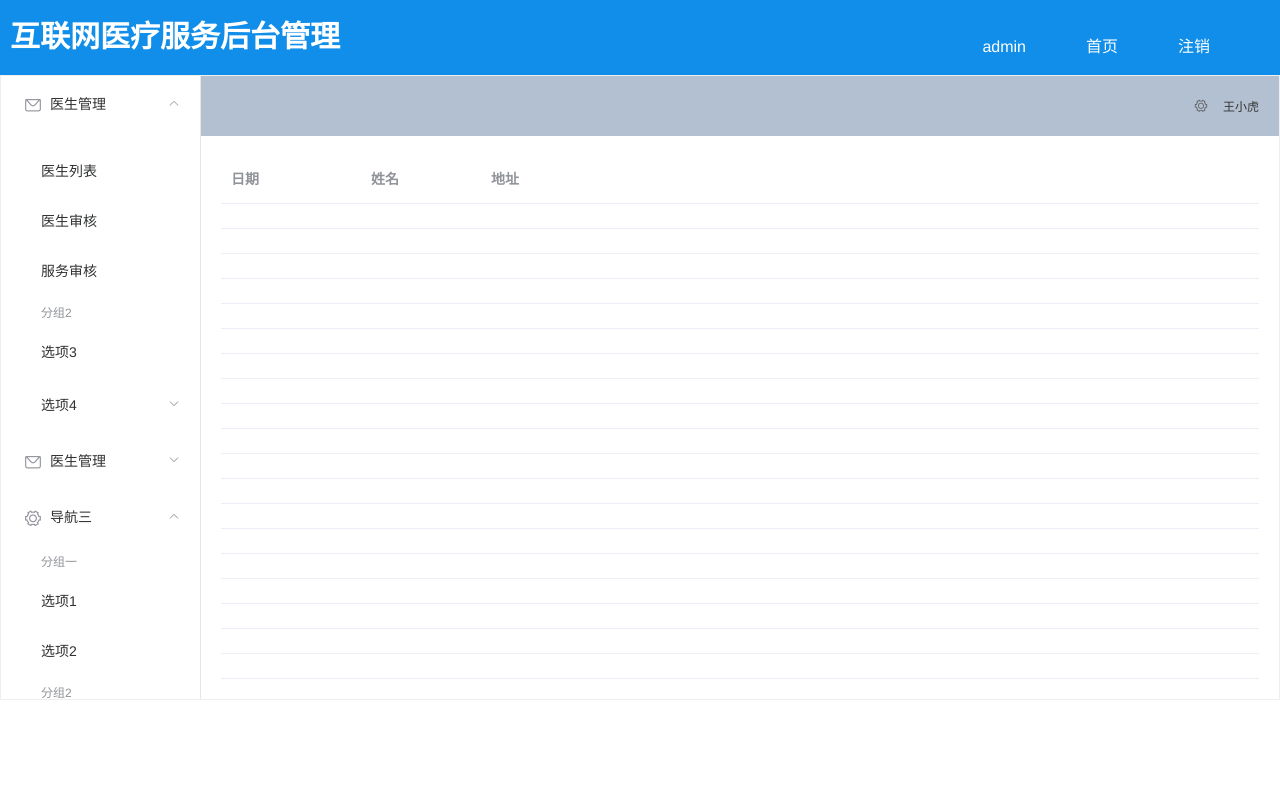
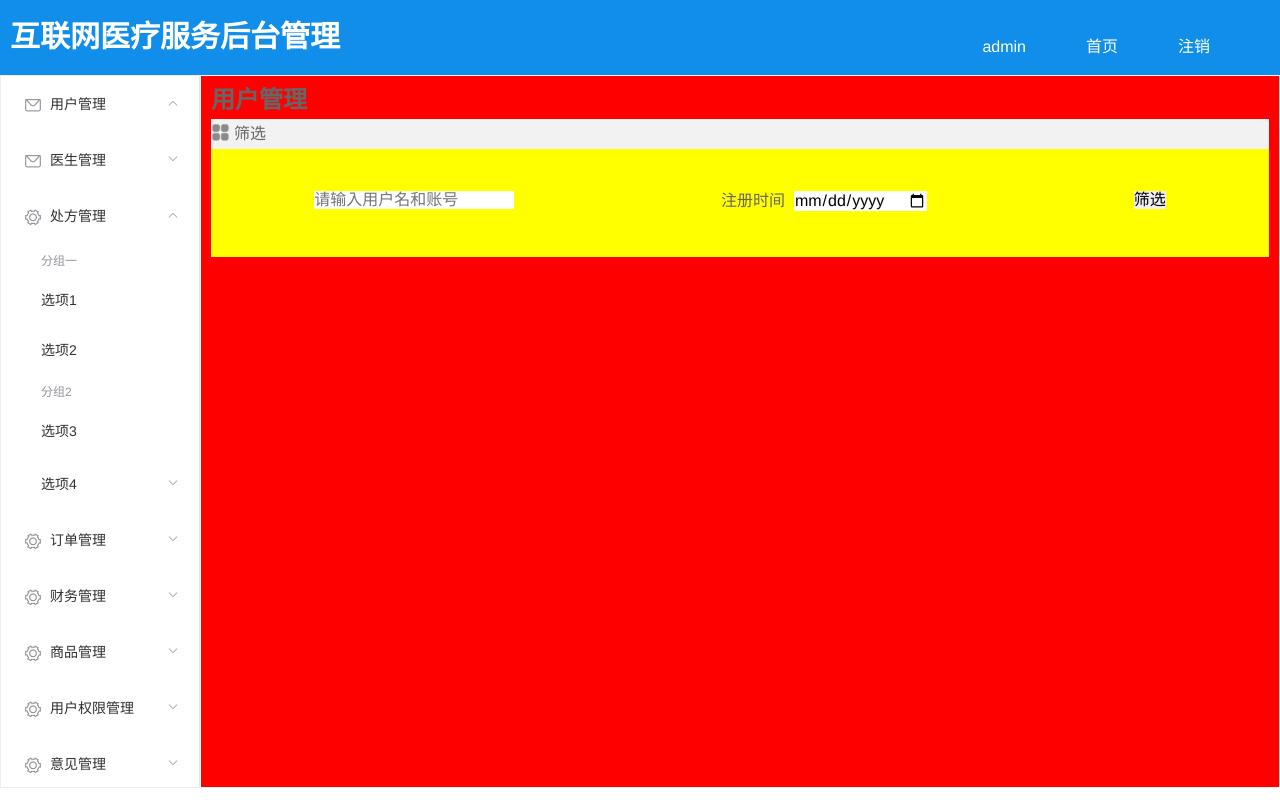
Before and after one commit to chenxianyun-arch/HIS, a Vue app: page /home in a window 1280 px wide. Built offline with nearby package versions, Linux system fonts and the light colour scheme; a web font is replaced by a local one; what toast_demo_based_vue would draw is missing.

Commit message:
用户管理的点击左侧实现跳转并初始用户管理页面

```diff
--- a/package.json
+++ b/package.json
@@ -20,6 +20,8 @@
     "@vue/cli-plugin-babel": "~4.4.0",
     "@vue/cli-service": "~4.4.0",
     "babel-plugin-component": "^1.1.1",
+    "node-sass": "^4.14.1",
+    "sass-loader": "^10.0.3",
     "vue-template-compiler": "^2.6.11"
   },
   "browserslist": [
--- a/src/components/content/aside/Aside.vue
+++ b/src/components/content/aside/Aside.vue
@@ -1,22 +1,11 @@
 <template>
   <div class="aside">
-    <el-container style="height: 78.125vh; border: 1px solid #eee">
-      <el-aside width="200px" style="background-color: rgb(238, 241, 246)">
+    <el-container style="height: 89.125vh; border: 1px solid #eee">
+      <el-aside width="200px" style="border-right: 1px solid #b4bccc00; overflow: hidden;" class="el-aside">
         <el-menu :default-openeds="['1', '3']">
+          <!-- 用户管理 -->
           <el-submenu index="1">
-            <template slot="title"><i class="el-icon-message"></i>医生管理</template>
-            <el-menu-item-group>
-              <el-menu-item index="1-1">医生列表</el-menu-item>
-              <el-menu-item index="1-2">医生审核</el-menu-item>
-              <el-menu-item index="1-2">服务审核</el-menu-item>
-            </el-menu-item-group>
-            <el-menu-item-group title="分组2">
-              <el-menu-item index="1-3">选项3</el-menu-item>
-            </el-menu-item-group>
-            <el-submenu index="1-4">
-              <template slot="title">选项4</template>
-              <el-menu-item index="1-4-1">选项4-1</el-menu-item>
-            </el-submenu>
+            <div slot="title" @click="userHandleClick"><i class="el-icon-message"></i>用户管理</div>
           </el-submenu>
           <el-submenu index="2">
             <template slot="title"><i class="el-icon-message"></i>医生管理</template>
@@ -34,7 +23,82 @@
             </el-submenu>
           </el-submenu>
           <el-submenu index="3">
-            <template slot="title"><i class="el-icon-setting"></i>导航三</template>
+            <template slot="title"><i class="el-icon-setting"></i>处方管理</template>
+            <el-menu-item-group>
+              <template slot="title">分组一</template>
+              <el-menu-item index="3-1">选项1</el-menu-item>
+              <el-menu-item index="3-2">选项2</el-menu-item>
+            </el-menu-item-group>
+            <el-menu-item-group title="分组2">
+              <el-menu-item index="3-3">选项3</el-menu-item>
+            </el-menu-item-group>
+            <el-submenu index="3-4">
+              <template slot="title">选项4</template>
+              <el-menu-item index="3-4-1">选项4-1</el-menu-item>
+            </el-submenu>
+          </el-submenu>
+          <el-submenu index="4">
+            <template slot="title"><i class="el-icon-setting"></i>订单管理</template>
+            <el-menu-item-group>
+              <template slot="title">分组一</template>
+              <el-menu-item index="3-1">选项1</el-menu-item>
+              <el-menu-item index="3-2">选项2</el-menu-item>
+            </el-menu-item-group>
+            <el-menu-item-group title="分组2">
+              <el-menu-item index="3-3">选项3</el-menu-item>
+            </el-menu-item-group>
+            <el-submenu index="3-4">
+              <template slot="title">选项4</template>
+              <el-menu-item index="3-4-1">选项4-1</el-menu-item>
+            </el-submenu>
+          </el-submenu>
+          <el-submenu index="5">
+            <template slot="title"><i class="el-icon-setting"></i>财务管理</template>
+            <el-menu-item-group>
+              <template slot="title">分组一</template>
+              <el-menu-item index="3-1">选项1</el-menu-item>
+              <el-menu-item index="3-2">选项2</el-menu-item>
+            </el-menu-item-group>
+            <el-menu-item-group title="分组2">
+              <el-menu-item index="3-3">选项3</el-menu-item>
+            </el-menu-item-group>
+            <el-submenu index="3-4">
+              <template slot="title">选项4</template>
+              <el-menu-item index="3-4-1">选项4-1</el-menu-item>
+            </el-submenu>
+          </el-submenu>
+          <el-submenu index="6">
+            <template slot="title"><i class="el-icon-setting"></i>商品管理</template>
+            <el-menu-item-group>
+              <template slot="title">分组一</template>
+              <el-menu-item index="3-1">选项1</el-menu-item>
+              <el-menu-item index="3-2">选项2</el-menu-item>
+            </el-menu-item-group>
+            <el-menu-item-group title="分组2">
+              <el-menu-item index="3-3">选项3</el-menu-item>
+            </el-menu-item-group>
+            <el-submenu index="3-4">
+              <template slot="title">选项4</template>
+              <el-menu-item index="3-4-1">选项4-1</el-menu-item>
+            </el-submenu>
+          </el-submenu>
+          <el-submenu index="7">
+            <template slot="title"><i class="el-icon-setting"></i>用户权限管理</template>
+            <el-menu-item-group>
+              <template slot="title">分组一</template>
+              <el-menu-item index="3-1">选项1</el-menu-item>
+              <el-menu-item index="3-2">选项2</el-menu-item>
+            </el-menu-item-group>
+            <el-menu-item-group title="分组2">
+              <el-menu-item index="3-3">选项3</el-menu-item>
+            </el-menu-item-group>
+            <el-submenu index="3-4">
+              <template slot="title">选项4</template>
+              <el-menu-item index="3-4-1">选项4-1</el-menu-item>
+            </el-submenu>
+          </el-submenu>
+          <el-submenu index="8">
+            <template slot="title"><i class="el-icon-setting"></i>意见管理</template>
             <el-menu-item-group>
               <template slot="title">分组一</template>
               <el-menu-item index="3-1">选项1</el-menu-item>
@@ -52,28 +116,7 @@
       </el-aside>
 
       <el-container>
-        <el-header style="text-align: right; font-size: 12px">
-          <el-dropdown>
-            <i class="el-icon-setting" style="margin-right: 15px"></i>
-            <el-dropdown-menu slot="dropdown">
-              <el-dropdown-item>查看</el-dropdown-item>
-              <el-dropdown-item>新增</el-dropdown-item>
-              <el-dropdown-item>删除</el-dropdown-item>
-            </el-dropdown-menu>
-          </el-dropdown>
-          <span>王小虎</span>
-        </el-header>
-
-        <el-main>
-          <el-table :data="tableData">
-            <el-table-column prop="date" label="日期" width="140">
-            </el-table-column>
-            <el-table-column prop="name" label="姓名" width="120">
-            </el-table-column>
-            <el-table-column prop="address" label="地址">
-            </el-table-column>
-          </el-table>
-        </el-main>
+        <iframe :src="baseUrl+routerUrl" frameborder="0" width="100%" height="100%"></iframe>
       </el-container>
     </el-container>
   </div>
@@ -82,27 +125,24 @@
 <script>
   export default {
     name: "Aside",
-    data(){
-      return{
-        item :{
-          date: '2016-05-02',
-          name: '王小虎',
-          address: '上海市普陀区金沙江路 1518 弄'
-        },
-        tableData: Array(20).fill(this.item)
+    data() {
+      return {
+        // 基本的地址
+        baseUrl: 'http://localhost:8080/',
+        // 填充进来的后面参数路由，默认是进入用户管理的列表
+        routerUrl: 'usermanager'
+      }
+    },
+    methods: {
+      // 用户点击跳转到用户列表
+      userHandleClick(){
+        console.log('sss');
+        this.pushUrl = 'usermanager';
       }
     }
   }
 </script>
 
 <style scoped>
-  .el-header {
-    background-color: #B3C0D1;
-    color: #333;
-    line-height: 60px;
-  }
 
-  .el-aside {
-    color: #333;
-  }
 </style>
--- a/src/router/index.js
+++ b/src/router/index.js
@@ -12,7 +12,8 @@ Vue.use(VueRouter)
 //3.路由懒加载
 const Home = () => import('../views/home/Home')
 const Login = () => import('../views/login/Login')
-
+const UserManager =() => import('../views/usermanager/UserManager')
+const DoctorManager =() => import('../views/doctor/DoctorManager')
 const route = [
   {
     path: '',
@@ -25,6 +26,14 @@ const route = [
   {
     path: '/login',
     component: Login
+  },
+  {
+    path: '/usermanager',
+    component: UserManager
+  },
+  {
+    path: '/doctormanager',
+    component: DoctorManager
   }
 ]
 
--- /dev/null
+++ b/src/views/doctor/DoctorManager.vue
@@ -0,0 +1,15 @@
+<template>
+  <div>医生管理界面</div>
+</template>
+
+<script>
+
+export default {
+  name: "DoctorManager"
+}
+
+</script>
+
+<style scoped>
+
+</style>
--- /dev/null
+++ b/src/views/usermanager/UserManager.vue
@@ -0,0 +1,103 @@
+<!--
+@Desc: 用户管理的组件，用户管理的组件
+@Date: 2020年10月8日23:38:41
+@Author: chenxy
+@Update: 2020年10月10日23:21:48
+-->
+<template>
+ <!-- 用户管理主要内容 -->
+ <div class="container">
+   <!-- 主要内容-->
+   <div class="main">
+    <!-- 标题 -->
+    <h2>用户管理</h2>
+    <!-- 筛选列表 -->
+    <div class="select-list">
+      <div class="list-item">
+        <i class="icon-select"><img src="../../assets/usermanager/menu.png" alt="分类图片"></i>
+        <span class="item-info">筛选</span>
+      </div>
+      <div class="select-wrap">
+        <!-- 中间的列表盒子 -->
+        <div class="select-box">
+          <div><input class="user-account" type="text" placeholder="请输入用户名和账号" /></div>
+          <div><span>注册时间</span>&nbsp; <input type="date" /></div>
+          <div><button>筛选</button></div>
+        </div>
+      </div>
+    </div>
+
+   </div>
+ </div>
+</template>
+
+<script>
+
+export default {
+  name: "UserManager"
+}
+
+</script>
+
+<style scoped>
+
+.container {
+ width: 100%;
+ height: 100vh;
+}
+
+.container .main {
+ padding: 10px;
+ width: inherit;
+ height: 100%;
+ background-color: red;
+}
+
+.container .main .select-list{
+  margin-top: 5px;
+  width: 100%;
+  height: 20%;
+  background-color: yellow;
+}
+
+.container .main .select-list .list-item {
+  height: 30px;
+  line-height: 30px;
+  background-color: #f2f2f2;
+}
+
+.container .main .select-list .list-item img {
+  position: relative;
+  left: 0;
+  top: 16%;
+  width: 20px;
+  height: 20px;
+}
+
+.container .main .select-list .list-item .item-info {
+  margin-left: 3px;
+}
+
+.container .main .select-list .select-wrap {
+  display: flex;
+  justify-content: center;
+  align-items: center;
+  height: 76%;
+}
+
+.container .main .select-list .select-box {
+  display: flex;
+  flex-direction: row;
+  flex-wrap: nowrap;
+  justify-content: space-around;
+  width: 100%;
+}
+
+.container .main .select-list .select-box .user-account {
+  width: 200px;
+}
+
+
+
+
+</style>
```
Also changed, not shown: src/views/login/Login.vue (+28 -26 lines), src/assets/usermanager/menu.png (added), 1 other file (tests, documents, lock files or other folders).
